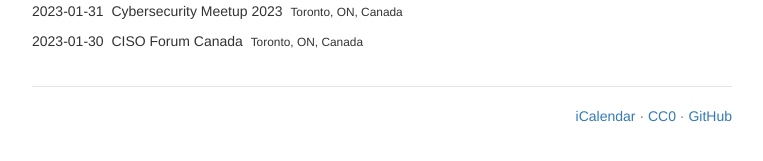
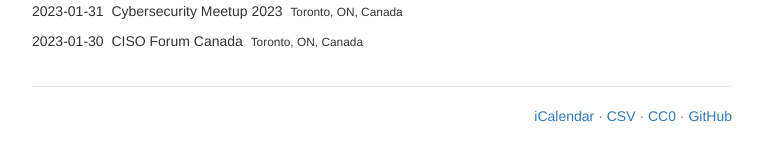
Before and after one commit to lanisys-solutions/tech-conferences-canada, a Jekyll site: the page built from passe.html, in a window 1280 px wide. Shown: the part 485-646 px from the top of the page, without its empty margins (258-1021 px from the left). Built offline with Jekyll 4.4.1, drawn with Linux system fonts in a browser that asks for light colours.

Commit message:
Add support for CSV

```diff
--- a/_layouts/fr.html
+++ b/_layouts/fr.html
@@ -57,7 +57,7 @@
       {{ content }}
 
       <footer class="footer">
-        <p><a href="conferences.ics">iCalendar</a> &middot;  <a href="https://creativecommons.org/publicdomain/zero/1.0/">CC0</a> &middot; <a href="https://github.com/lanisys-solutions/tech-conferences-canada/">GitHub</a></p>
+        <p><a href="conferences.ics">iCalendar</a> &middot; <a href="conferences.csv">CSV</a> &middot; <a href="https://creativecommons.org/publicdomain/zero/1.0/">CC0</a> &middot; <a href="https://github.com/lanisys-solutions/tech-conferences-canada/">GitHub</a></p>
       </footer>
     </div>
   </body>
```
